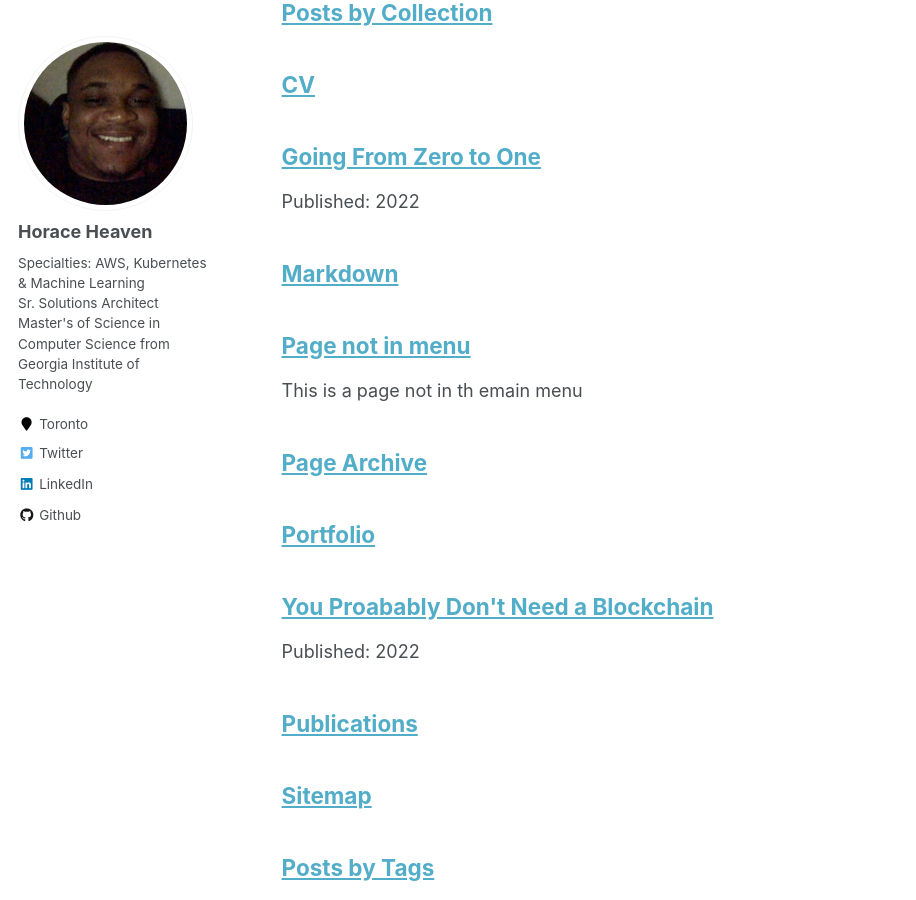
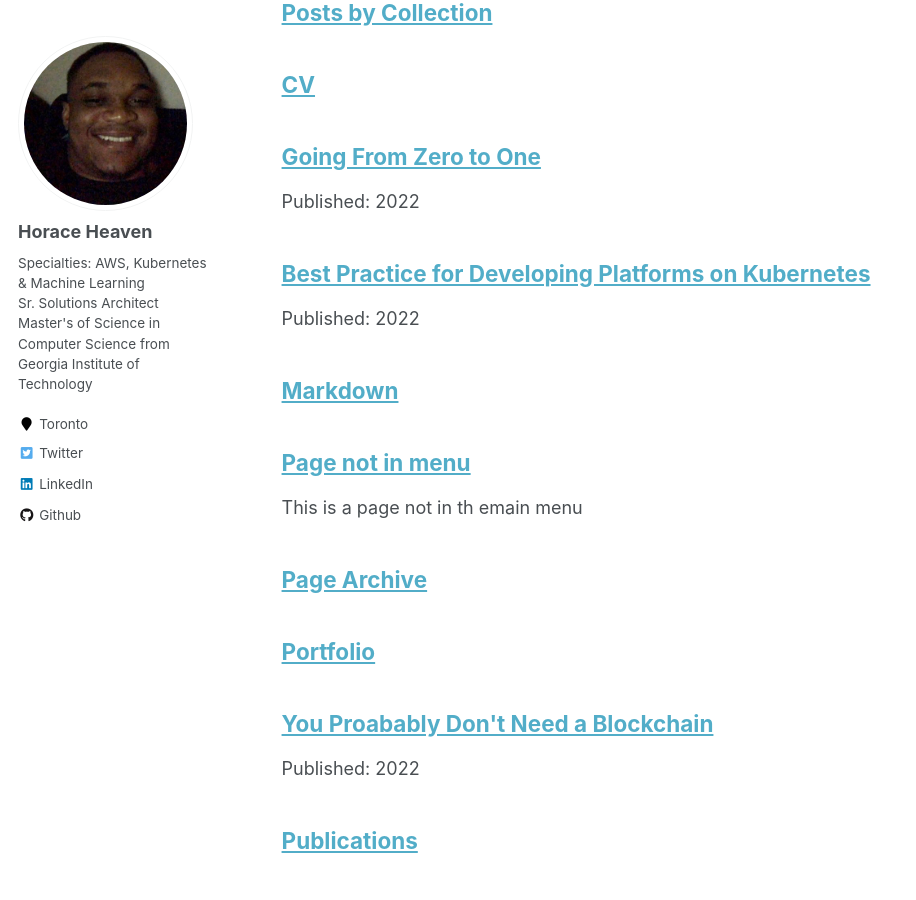
Before and after one commit to horaceheaven/horaceheaven.github.io, a Jekyll site: the page built from _pages/sitemap.md, in a window 1280 px wide and 900 px high, scrolled down 831 px. Shown: the whole window, without its empty margins (0-916 px from the left). Built offline with Jekyll 4.4.1, drawn with Linux system fonts in a browser that asks for light colours; some of the changed text lies outside the part shown.

Commit message:
Update site

```diff
--- /dev/null
+++ b/_publications/kubernetes-best-practices.md
@@ -0,0 +1,7 @@
+---
+title: "Best Practice for Developing Platforms on Kubernetes"
+collection: publications
+type: "Publications"
+date: 2022-12-24
+permalink: /publications/kubernetes-best-practices
+---
```
Also changed, not shown: _pages/about.md (+6 -0 lines).
